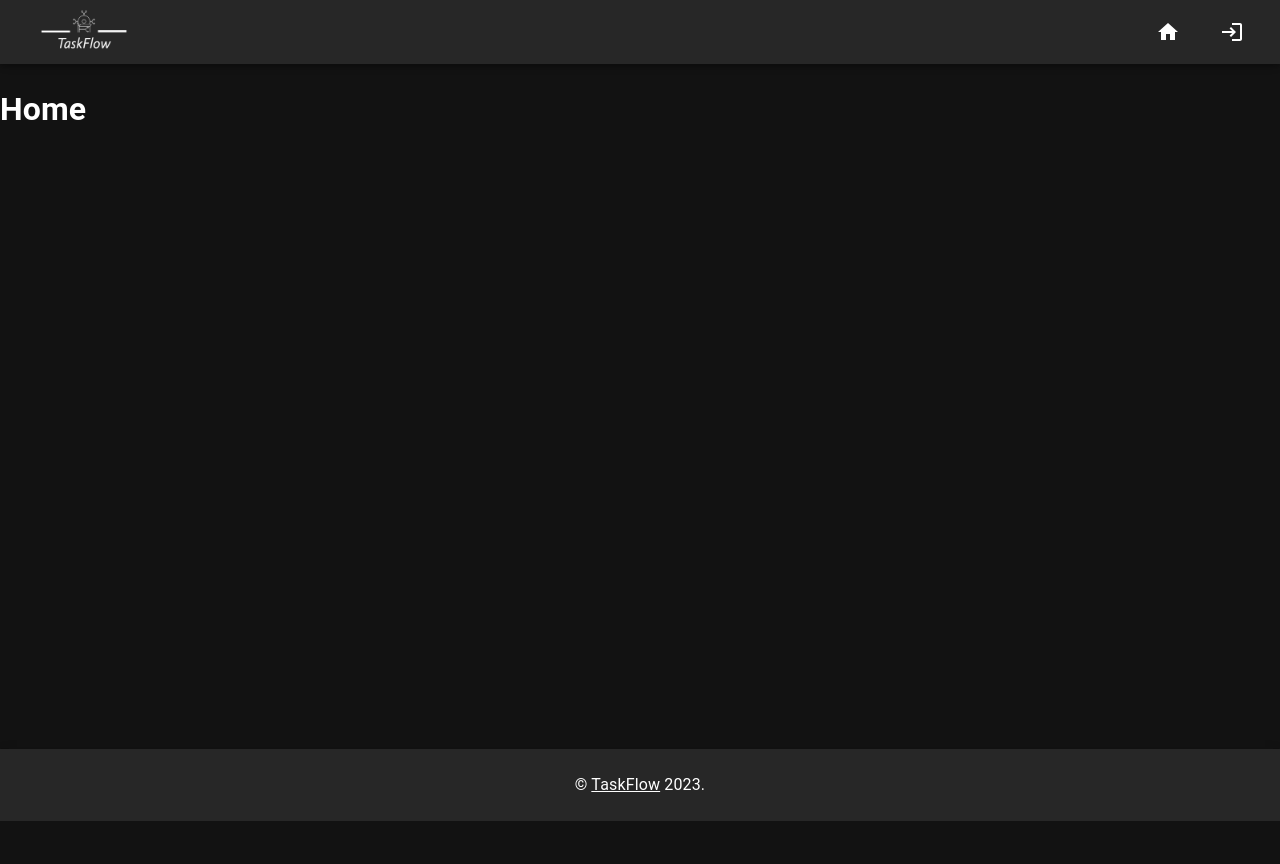
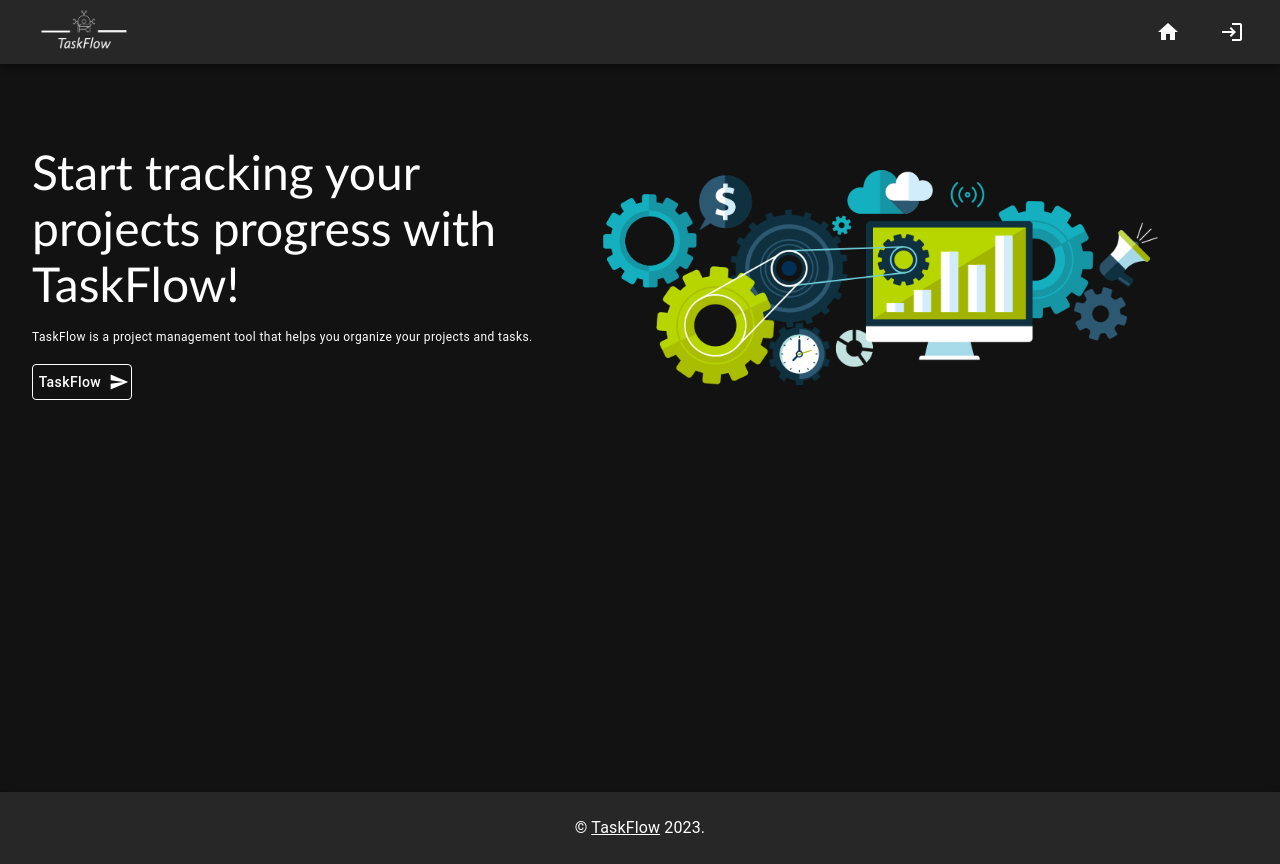
Before and after one commit to Justin-Connors/TaskFlow, a React (Create React App) app in the folder client/: page / in a window 1280 px wide. Before the commit the page ends 821 px from the top, so only its background shows below. Built offline with nearby package versions, Linux system fonts and the light colour scheme.

Commit message:
working on home page

```diff
--- a/client/src/pages/Home/index.jsx
+++ b/client/src/pages/Home/index.jsx
@@ -1,10 +1,61 @@
 import React from "react";
+import Button from "@mui/material/Button";
+import Grid from "@mui/material/Grid";
+import SendIcon from "@mui/icons-material/Send";
+import Typography from "@mui/material/Typography";
+import background from "../../assets/background.png";
 
 const Home = () => {
   return (
-    <div>
-      <h1>Home</h1>
-    </div>
+    <Grid
+      container
+      spacing={2}
+      sx={{ width: "90%", marginTop: "4rem", marginLeft: "1rem" }}
+    >
+      <Grid item xs={6}>
+        <Typography
+          variant="h3"
+          component="div"
+          color="inherit"
+          sx={{ fontFamily: "Gill Sans, sans-serif" }}
+        >
+          Start tracking your projects progress with TaskFlow!
+        </Typography>
+
+        <Typography
+          variant="caption"
+          component="div"
+          color="inherit"
+          sx={{ marginTop: "1rem" }}
+        >
+          TaskFlow is a project management tool that helps you organize your
+          projects and tasks.
+        </Typography>
+        <Button
+          variant="outlined"
+          href="#"
+          color="inherit"
+          fontSize="large"
+          endIcon={<SendIcon />}
+          sx={{
+            textTransform: "none",
+            width: "100px",
+            marginTop: "1rem",
+          }}
+        >
+          TaskFlow
+        </Button>
+      </Grid>
+      <Grid
+        item
+        xs={6}
+        sx={{
+          backgroundImage: `url(${background})`,
+          backgroundSize: "cover",
+          verticalAlign: "bottom",
+        }}
+      />
+    </Grid>
   );
 };
 
```
Also changed, not shown: client/src/assets/background.png (added).
